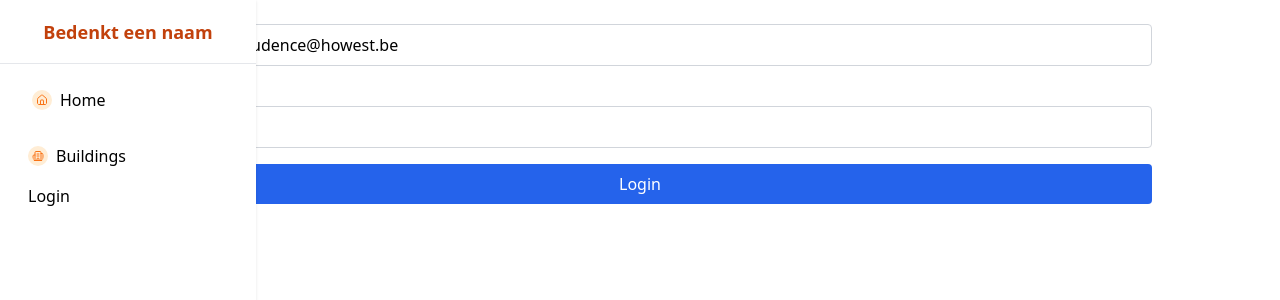
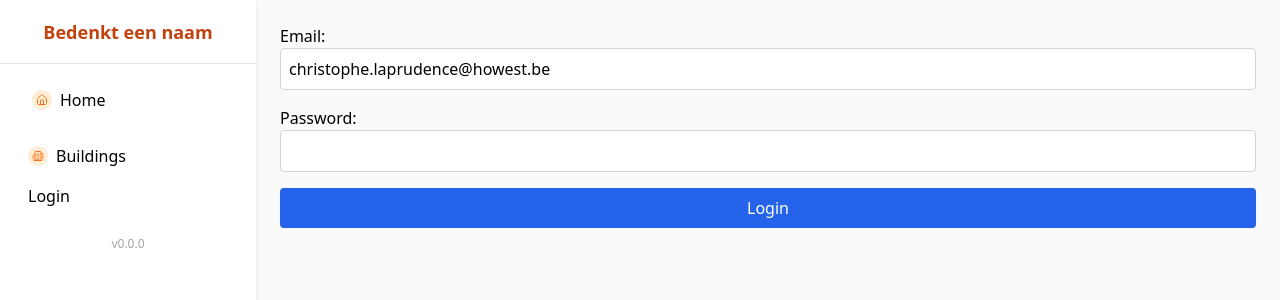
Before and after one commit to HashmiShareeb/shareeb_afsd_fm2025, a Vue app in the folder packages/pwa/: page /login in a window 1280 px wide. Shown: the top 300 px of the page. Built offline with nearby package versions, Linux system fonts and the light colour scheme; no server answers; the HTML template or start-up script is replaced by a standard one.

Commit message:
feat: add MyAccountView component and update routing for user account management

```diff
--- a/packages/pwa/package.json
+++ b/packages/pwa/package.json
@@ -22,6 +22,7 @@
   "devDependencies": {
     "@tsconfig/node22": "^22.0.2",
     "@types/node": "^22.15.32",
+    "@unocss/preset-web-fonts": "^66.3.3",
     "@vitejs/plugin-vue": "^6.0.0",
     "@vue/eslint-config-prettier": "^10.2.0",
     "@vue/eslint-config-typescript": "^14.5.1",
--- a/packages/pwa/src/App.vue
+++ b/packages/pwa/src/App.vue
@@ -1,17 +1,16 @@
 <template>
-  <!-- Sun in light mode, Moon in dark mode, from Carbon
-  <button class="i-carbon-sun dark:i-carbon-moon" /> -->
-  <main class="text-decoration-none">
-    <div class="flex max-w-screen-lg mx-auto h-screen">
-      <AppHeader />
-      <div class="flex flex-col w-full">
-        <RouterView class="grow" />
+  <div class="flex h-screen">
+    <AppHeader />
+    <main
+      class="font-sans flex-grow ml-64 min-h-screen bg-gray-50 overflow-auto"
+    >
+      <div class="max-w-5xl mx-auto p-4 sm:p-6">
+        <RouterView />
       </div>
-    </div>
-  </main>
+    </main>
+  </div>
 </template>
 
 <script setup lang="ts">
-import { RouterView } from 'vue-router'
 import AppHeader from '@/components/generic/AppHeader.vue'
 </script>
--- a/packages/pwa/src/components/generic/AppHeader.vue
+++ b/packages/pwa/src/components/generic/AppHeader.vue
@@ -60,7 +60,7 @@
           </RouterLink>
         </li>
       </ul>
-      <!-- <p class="text-xs text-neutral-400 mt-1">v{{ version }}</p> -->
+      <p class="text-xs text-neutral-400 mt-1 text-center">v{{ version }}</p>
     </nav>
   </aside>
 </template>
@@ -68,7 +68,7 @@
 <script setup lang="ts">
 import useFirebase from '@/composables/useFirebase'
 import { Building2Icon, HomeIcon, User2 } from 'lucide-vue-next'
-// import { version } from '../../../package.json'
+import { version } from '../../../package.json'
 
 const { firebaseUser } = useFirebase()
 console.log(firebaseUser)
--- a/packages/pwa/src/router/index.ts
+++ b/packages/pwa/src/router/index.ts
@@ -15,6 +15,11 @@ const routes: RouteRecordRaw[] = [
   {
     path: '/buildings',
     component: () => import('@/views/buildings/IndexView.vue'),
+    meta: { shouldBeAuthenticated: true },
+  },
+  {
+    path: '/myaccount',
+    component: () => import('@/views/MyAccountView.vue'),
     meta: { shouldBeAuthenticated: true },
   },
 
--- /dev/null
+++ b/packages/pwa/src/views/MyAccountView.vue
@@ -0,0 +1,43 @@
+<template>
+  <div v-if="firebaseUser" class="block py-8">
+    <div class="flex items-center space-x-4">
+      <Avatar
+        :label="firebaseUser.displayName?.charAt(0).toUpperCase()"
+        size="large"
+      />
+      <h1 class="font-bold text-2xl">
+        {{ firebaseUser.displayName }}
+        <span class="text-sm block font-light text-gray-400">{{
+          firebaseUser.email
+        }}</span>
+      </h1>
+    </div>
+  </div>
+  <div v-else>
+    <p>You are not logged in</p>
+    <RouterLink to="/login" class="text-teal-500">Login</RouterLink>
+  </div>
+  <form @click="handleLogout">
+    <Button severity="danger" v-if="firebaseUser" @click="handleLogout"
+      >Logout</Button
+    >
+  </form>
+</template>
+
+<script setup lang="ts">
+import useFirebase from '@/composables/useFirebase'
+import { useRouter } from 'vue-router'
+
+const { replace } = useRouter()
+const { firebaseUser, logout } = useFirebase()
+
+const handleLogout = () => {
+  logout().then(() => {
+    console.log('Logged out')
+    firebaseUser.value?.getIdToken().then(token => {
+      console.log(`{"Authorization": "Bearer ${token}"}`)
+    })
+    replace({ path: '/' })
+  })
+}
+</script>
```
Also changed, not shown: 1 other file (tests, documents, lock files or other folders).
